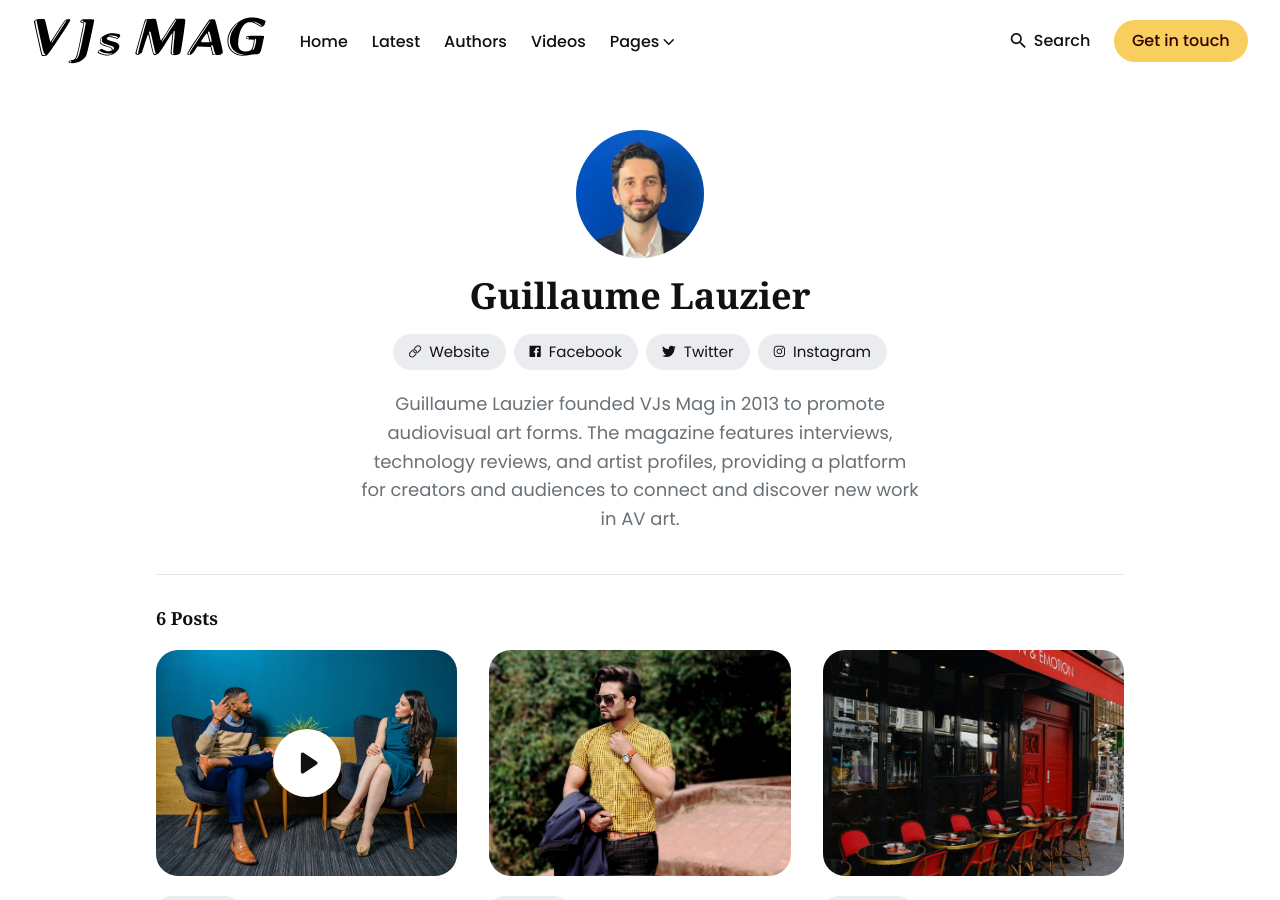
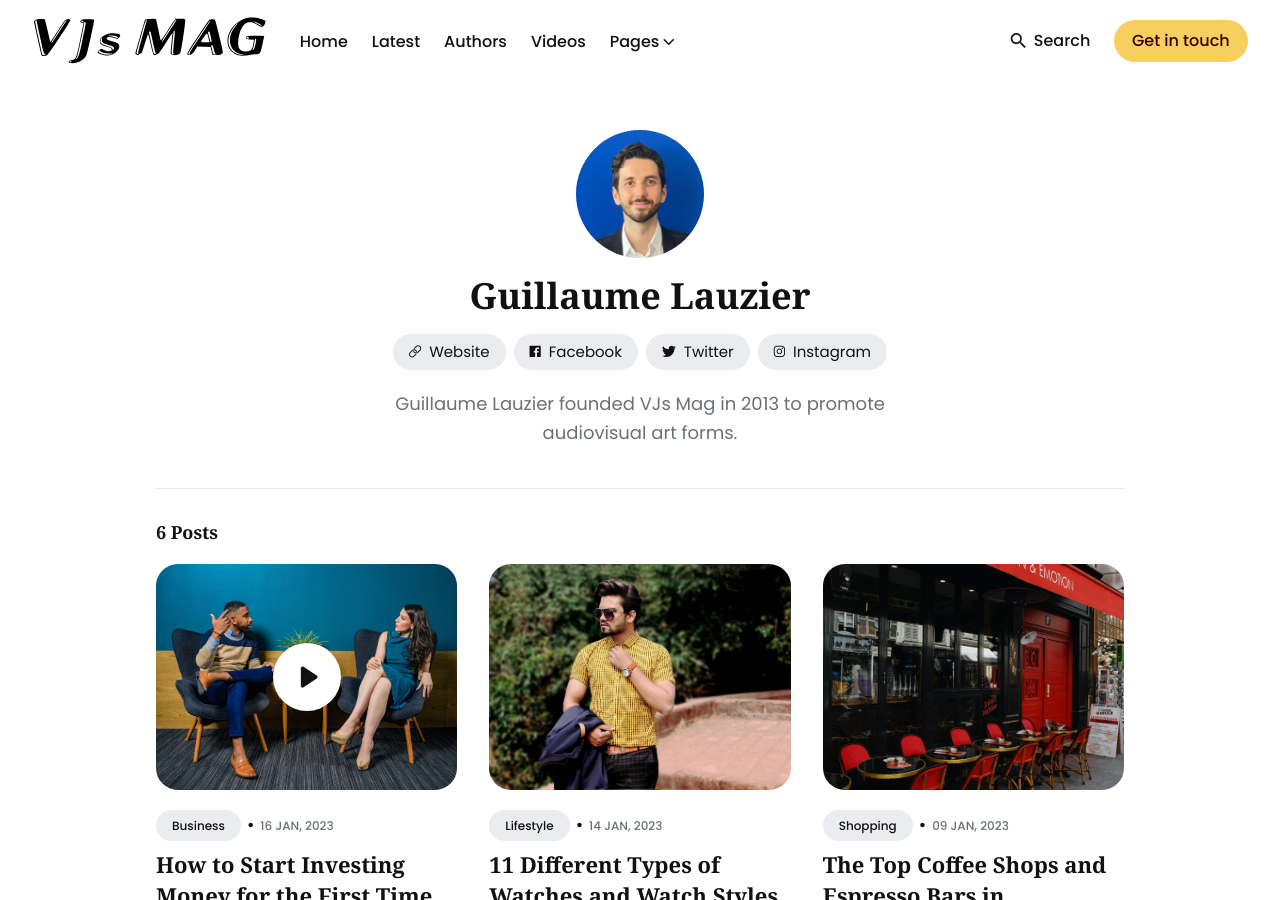
Before and after one commit to onConsensus/website, a Jekyll site: the page built from _authors/admin.md, in a window 1280 px wide and 900 px high. Built offline with Jekyll 4.4.1, drawn with Linux system fonts in a browser that asks for light colours.

Commit message:
Update admin.md

```diff
--- a/_authors/admin.md
+++ b/_authors/admin.md
@@ -8,4 +8,4 @@ facebook: https://www.facebook.com/guilauzier
 twitter: https://twitter.com/guilauzier
 instagram: https://www.instagram.com/guillaumelauzier
 ---
-Guillaume Lauzier founded VJs Mag in 2013 to promote audiovisual art forms. The magazine features interviews, technology reviews, and artist profiles, providing a platform for creators and audiences to connect and discover new work in AV art.
+Guillaume Lauzier founded VJs Mag in 2013 to promote audiovisual art forms.
```
